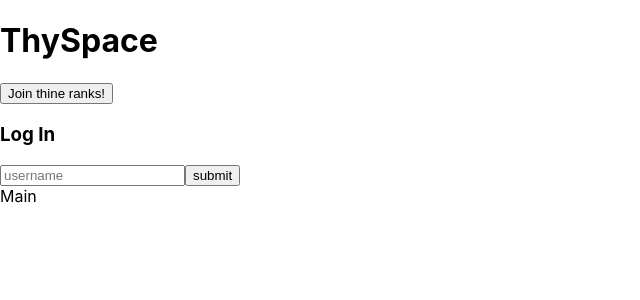
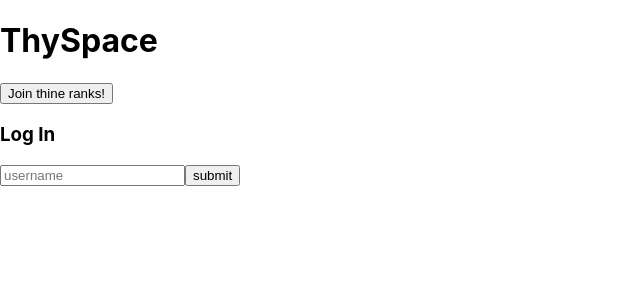
Before and after one commit to Evan-Jams/YourSpace, a React (Create React App) app in the folder thy_space_client/: page / in a window 1280 px wide. Shown: the top 300 px of the page, without its empty margins (0-640 px from the left). Built offline with nearby package versions, Linux system fonts and the light colour scheme; no server answers.

Commit message:
initial work in main

```diff
--- a/thy_space_client/src/components/Main.js
+++ b/thy_space_client/src/components/Main.js
@@ -1,9 +1,13 @@
 import React, {Component} from 'react'
 
 class Main extends Component {
+
+
   render(){
     return(
-      <div>Main</div>
+      <div>
+
+      </div>
     )
   }
 }
```
